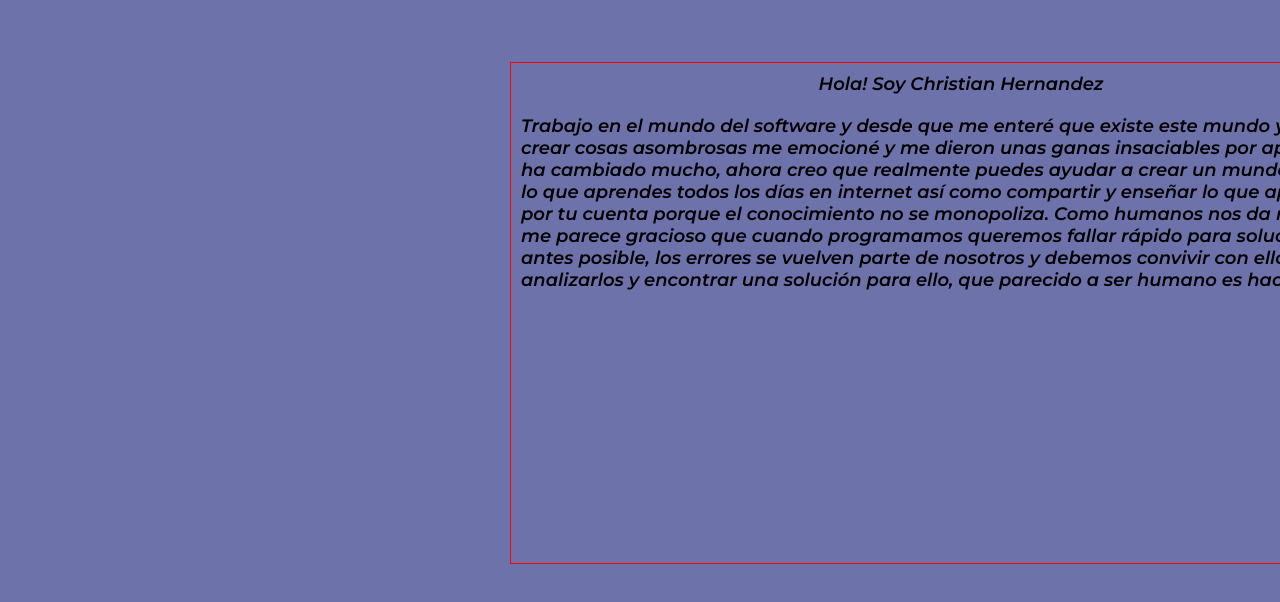
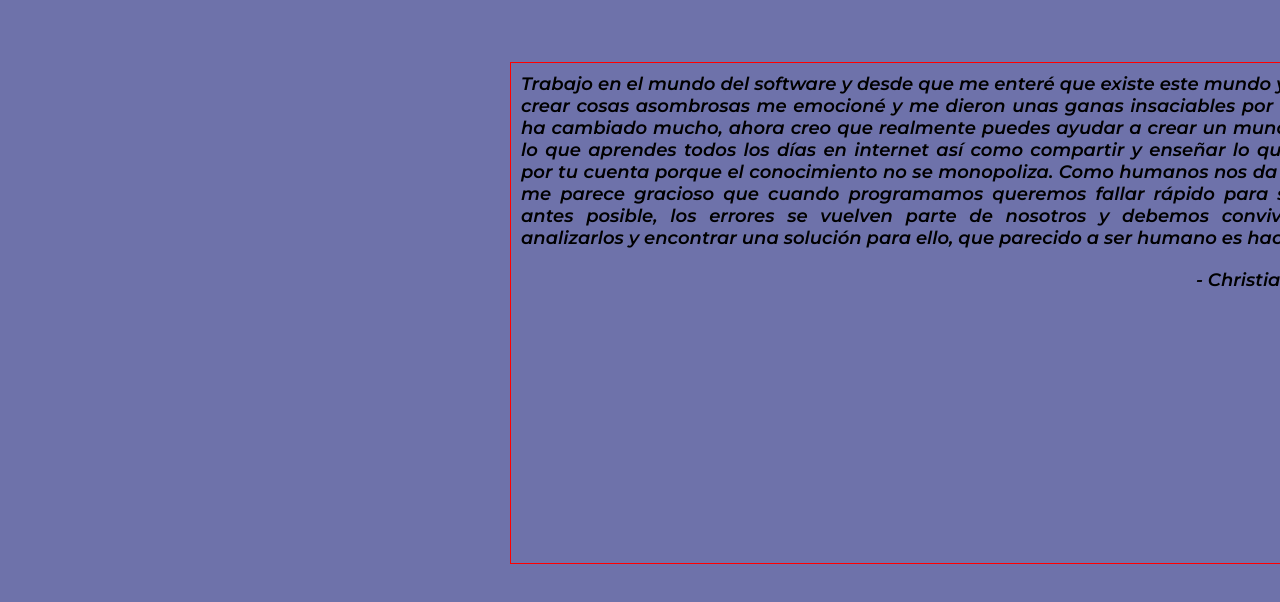
Before and after one commit to TheGolurk/thegolurk.com, a plain HTML site: page index.html in a window 1280 px wide. Shown: the part 48-650 px from the top of the page. Drawn offline with nearby package versions, Linux system fonts and the light colour scheme.

Commit message:
refactor 7

```diff
--- a/index.html
+++ b/index.html
@@ -26,12 +26,12 @@
             </div>
         </div>
         <div class="main-content">
-            <span class="main-content-header">Hola! Soy Christian Hernandez</span>
             <span class="middle-content-header">Trabajo en el mundo del software y desde que me enteré que existe este mundo y que puedes crear cosas asombrosas me emocioné y
                  me dieron unas ganas insaciables por aprender, no ha cambiado mucho, ahora creo que realmente puedes ayudar a crear un mundo mejor con lo que aprendes todos
                  los días en internet así como compartir y enseñar lo que aprendiste por tu cuenta porque el conocimiento no se monopoliza. Como humanos nos da miedo fallar,
                  me parece gracioso que cuando programamos queremos fallar rápido para solucionar lo antes posible, los errores se vuelven parte de nosotros y debemos convivir
                  con ellos, analizarlos y encontrar una solución para ello, que parecido a ser humano es hacer eso.</span>
+            <span class="signature"> - Christian Hernandez</span>
         </div>
     </div>
 
--- a/style.css
+++ b/style.css
@@ -49,17 +49,17 @@ html {
   font-style: oblique;
 }
 
-.main-content-header {
+.middle-content-header {
   display: flex;
   justify-content: center;
   align-items: center;
   padding: 10px;
+  text-align: justify;
 }
 
-.middle-content-header {
+.signature {
   display: flex;
-  justify-content: center;
-  align-items: center;
+  justify-content: right;
   padding: 10px;
 }
 
```
